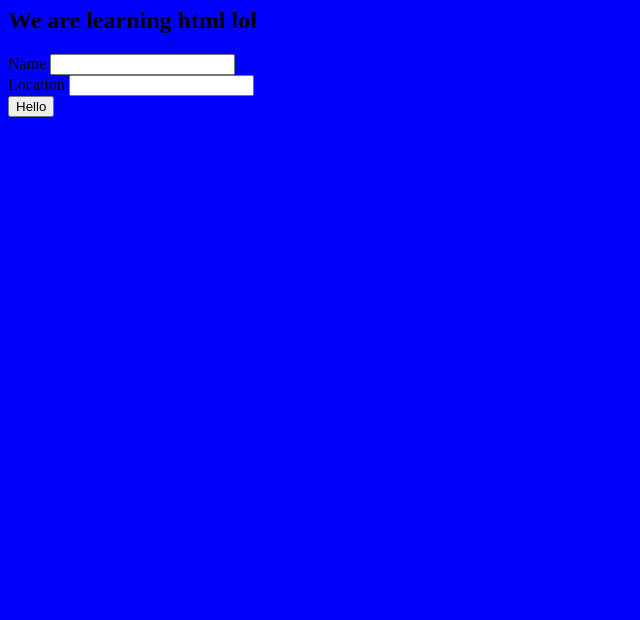
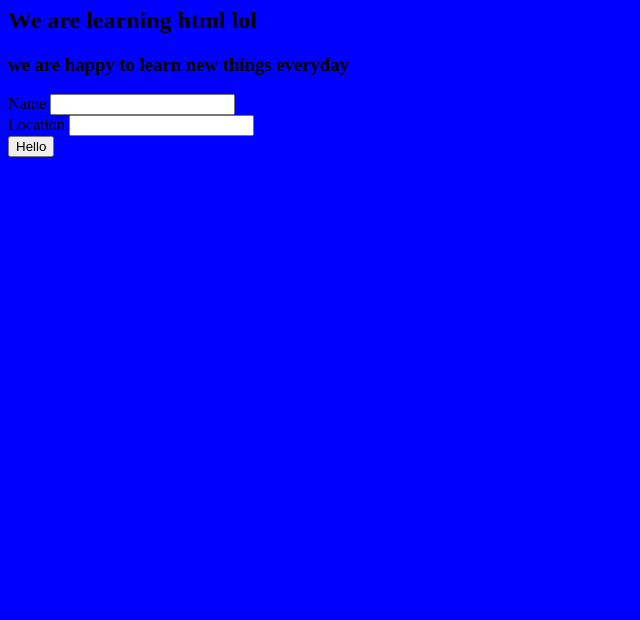
Before and after one commit to sanketbisne/Batch1, a plain HTML site: page index.html in a window 1280 px wide. Shown: the part 180-800 px from the top of the page, without its empty margins (0-640 px from the left). Drawn offline with Linux system fonts and the light colour scheme.

Commit message:
added h3 tag

```diff
--- a/index.html
+++ b/index.html
@@ -22,6 +22,7 @@
     <h2>Cloud Eng</h2>
     <h1> Hello everyone</h1>
     <h2> We are learning html lol</h2>
+    <h3> we are happy to learn new things everyday</h3>
 
     <form>
         <div>
```
